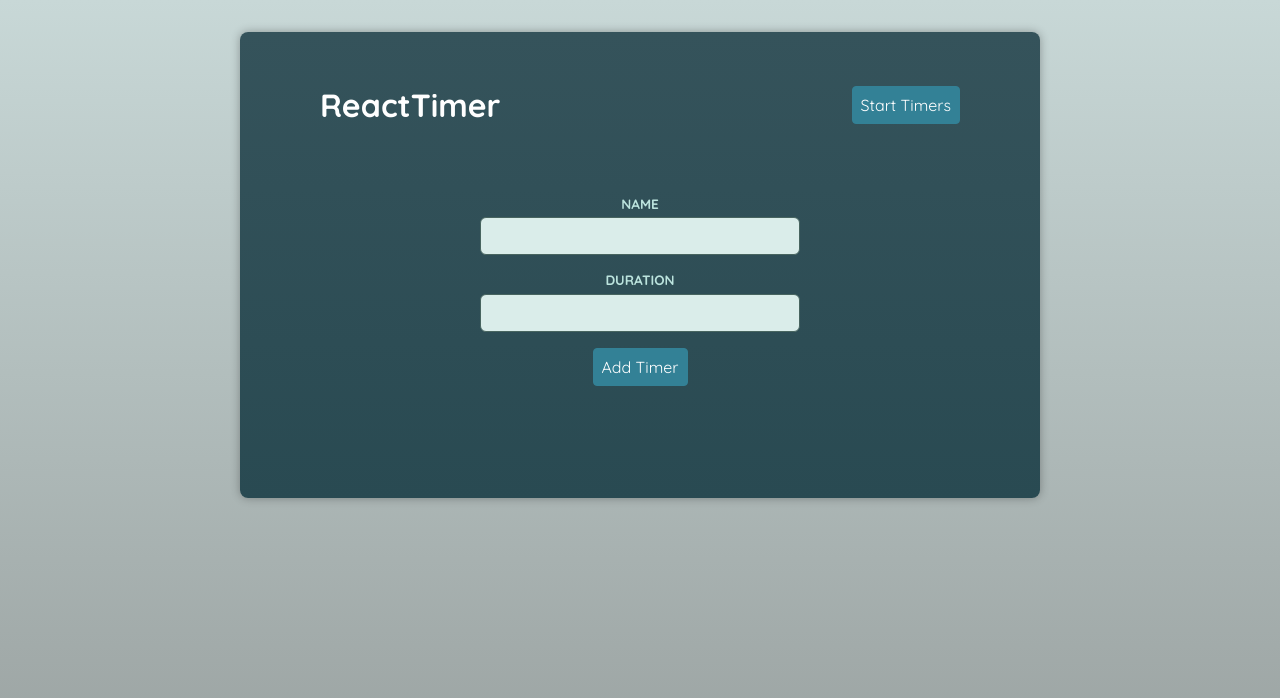
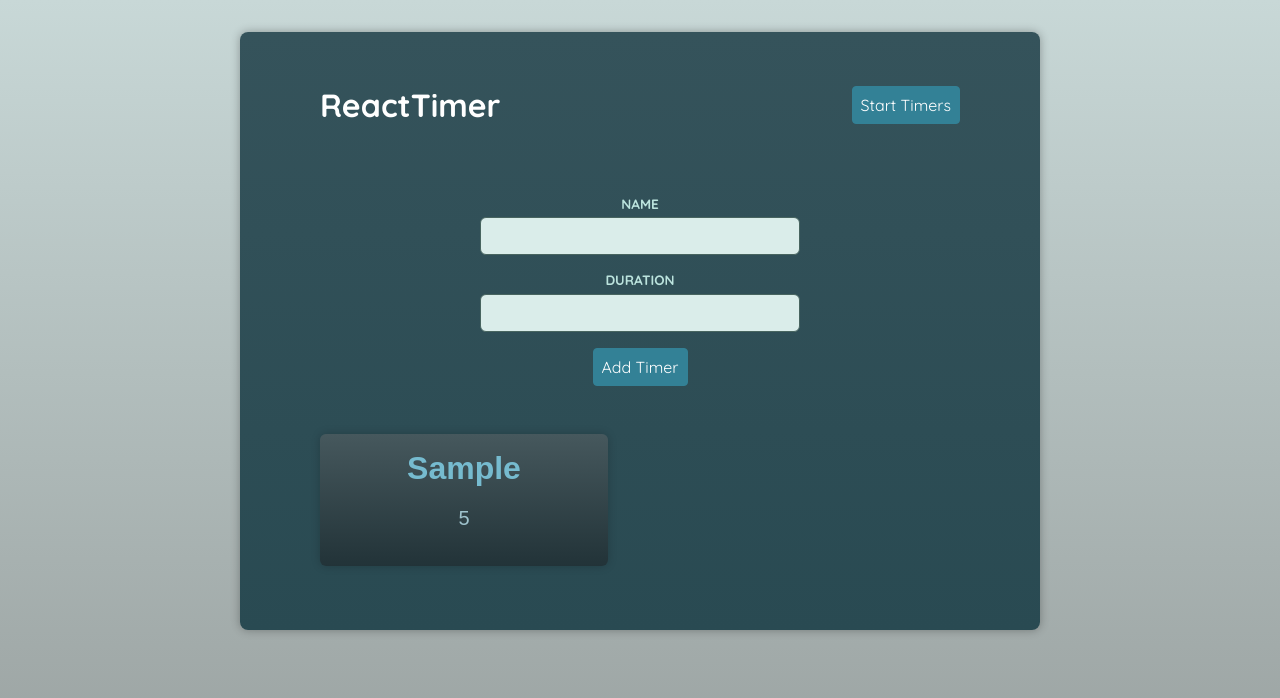
Before and after one commit to Rsurajdas/labs, a React (Vite) app in the folder typescript/react-ts-advance/: page / in a window 1280 px wide. Both pictures are taken after typing "Sample", "5" into the empty fields and a click on the button "Add Timer". Shown: the top 698 px of the page. Built offline with nearby package versions, Linux system fonts and the light colour scheme; a web font is replaced by a local one.

Commit message:
feat: implement timer addition and display functionality in AddTimer and Timers components

```diff
--- a/typescript/react-ts-advance/src/components/AddTimer.tsx
+++ b/typescript/react-ts-advance/src/components/AddTimer.tsx
@@ -3,13 +3,18 @@ import { useRef } from "react";
 import Button from "./UI/Button.tsx";
 import Form, { type FormHandleRef } from "./UI/Form.tsx";
 import Input from "./UI/Inputs.tsx";
+import { useTimersContext } from "../store/timers-context.tsx";
 
 export default function AddTimer() {
   const form = useRef<FormHandleRef>(null);
+  const timersCtx = useTimersContext();
 
   function handleSaveTimer(data: unknown) {
     const extractedData = data as { name: string; duration: string };
-    console.log(extractedData);
+    timersCtx.addTimer({
+      name: extractedData.name,
+      duration: Number(extractedData.duration),
+    });
     form.current?.clear();
   }
 
--- a/typescript/react-ts-advance/src/components/Timer.tsx
+++ b/typescript/react-ts-advance/src/components/Timer.tsx
@@ -1,10 +1,13 @@
 import PolymorphicComponent from "./UI/PolymorphicComponent";
 
-export default function Timer() {
+import { type Timer as TimerProps } from "../store/timers-context";
+
+export default function Timer({ name, duration }: TimerProps) {
   return (
     <>
       <PolymorphicComponent el="article">
-        <h2>TODO: TIMER NAME</h2>
+        <h2>{name}</h2>
+        <p>{duration}</p>
       </PolymorphicComponent>
     </>
   );
--- a/typescript/react-ts-advance/src/components/Timers.tsx
+++ b/typescript/react-ts-advance/src/components/Timers.tsx
@@ -1,3 +1,15 @@
+import { useTimersContext } from "../store/timers-context";
+import Timer from "./Timer";
+
 export default function Timers() {
-  return <ul>{/* TODO ... */}</ul>;
+  const timersCtx = useTimersContext();
+  return (
+    <ul>
+      {timersCtx.timers.map((timer, idx) => (
+        <li key={idx}>
+          <Timer {...timer} />
+        </li>
+      ))}
+    </ul>
+  );
 }
--- a/typescript/react-ts-advance/src/store/timers-context.tsx
+++ b/typescript/react-ts-advance/src/store/timers-context.tsx
@@ -1,6 +1,6 @@
 import { createContext, useContext, useReducer, type ReactNode } from "react";
 
-type Timer = {
+export type Timer = {
   name: string;
   duration: number;
 };
```
